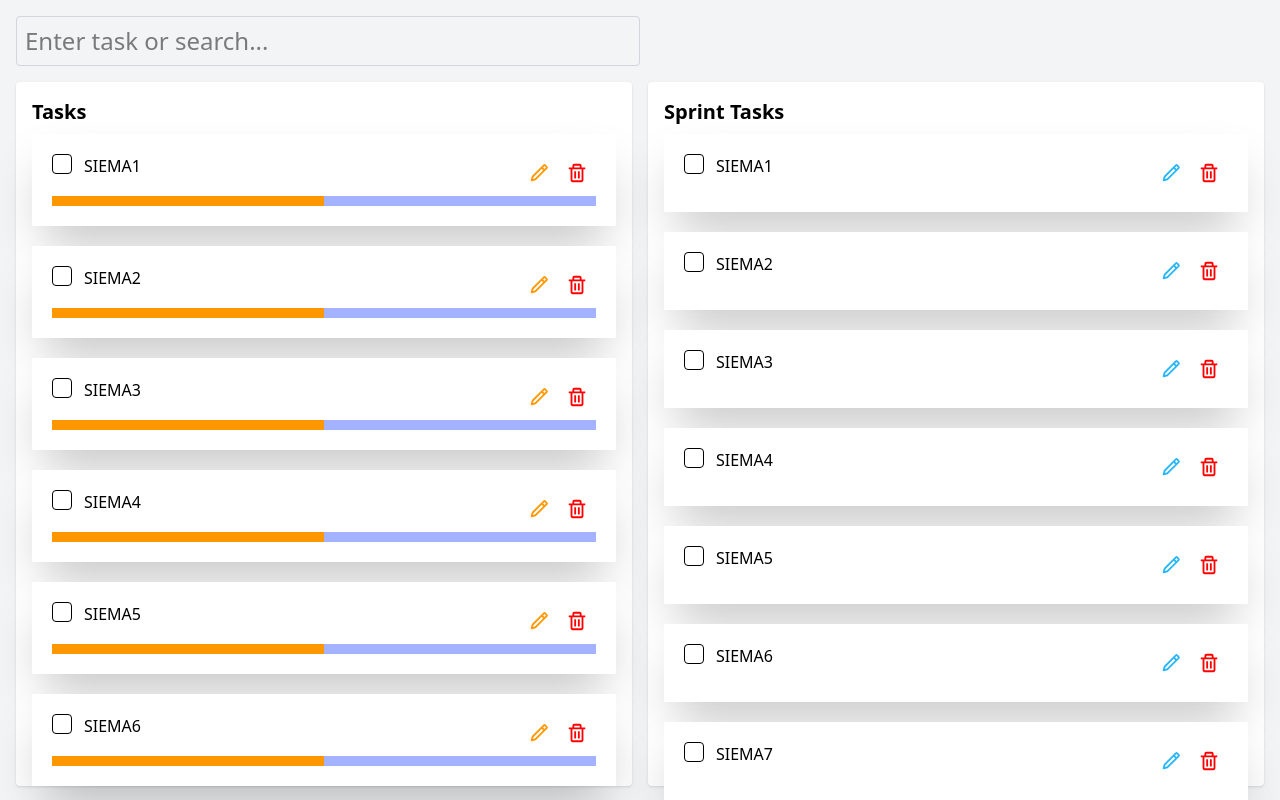
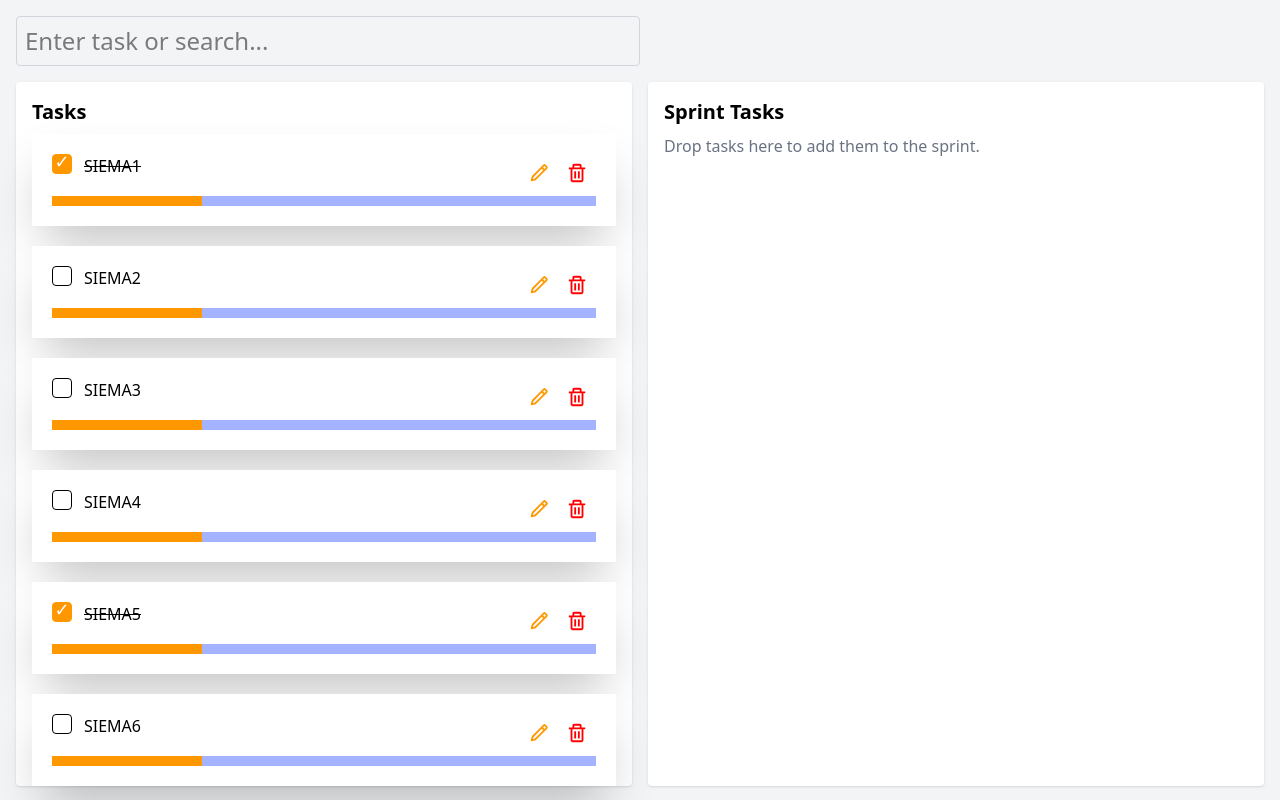
Before and after one commit to ssuminski3/BigTasks, a React (Vite) app in the folder client/BigTask/: page /createsprint in a window 1280 px wide. Shown: the top 800 px of the page. Built offline with nearby package versions, Linux system fonts and the light colour scheme.

Commit message:
Drag and drop from BigTask to Sprint

```diff
--- a/client/BigTask/src/pages/CreateSprint.tsx
+++ b/client/BigTask/src/pages/CreateSprint.tsx
@@ -1,6 +1,9 @@
 import React, { useState } from 'react';
-import BigTaskComponent from '../components/BigTaskComponent'
+import BigTaskComponent from '../components/BigTaskComponent';
 import TaskComponent from '../components/TaskComponent';
+
+//When clicked big tasks populate tasks panel with tasks from this bigTask
+//When put big task in sprint get tasks from bigtask and put them in sprint
 
 interface BigTask {
     done: boolean;
@@ -9,8 +12,6 @@ interface BigTask {
     donesTasks: number;
     key_my: number;
 }
-
-  //When put big task in sprint get tasks from bigtask and put them in sprint
 
 // Initial list of tasks.
 const initialBigTasks: BigTask[] = [
@@ -33,17 +34,38 @@ interface BigTask {
 ];
 
 const CreateSprint: React.FC = () => {
-    const [tasks, setTasks] = useState<BigTask[]>(initialBigTasks);
-    const [sprintTasks, setSprintTasks] = useState<BigTask[]>(initialBigTasks);
+    const [tasks] = useState<BigTask[]>(initialBigTasks);
+    const [sprintTasks, setSprintTasks] = useState<BigTask[]>([]); // initially empty sprint
+
     const [inputValue, setInputValue] = useState('');
-    const [taskMode, setTaskMode] = useState<'single' | 'multiple' | 'loop'>('single');
-    const [loopCount, setLoopCount] = useState<number>(1);
-    const [editText, setEditText] = useState('');
 
+    // Set task data on drag start.
+    const handleDragStart = (event: React.DragEvent<HTMLDivElement>, task: BigTask) => {
+        event.dataTransfer.setData('task', JSON.stringify(task));
+    };
+
+    // Allow drop by preventing the default behavior.
+    const handleDragOver = (event: React.DragEvent<HTMLDivElement>) => {
+        event.preventDefault();
+    };
+
+    // On drop, retrieve the task data and add it to the sprintTasks.
+    const handleDrop = (event: React.DragEvent<HTMLDivElement>) => {
+        event.preventDefault();
+        const data = event.dataTransfer.getData('task');
+        console.log(data)
+        if (data) {
+            const droppedTask: BigTask = JSON.parse(data);
+
+            // Optionally, check if the task already exists in sprintTasks.
+            if (!sprintTasks.find(task => task.key_my === droppedTask.key_my)) {
+                setSprintTasks([...sprintTasks, droppedTask]);
+            }
+        }
+    };
 
     return (
         <div className="h-screen bg-gray-100 p-4">
-
             {/* Top-left input area */}
             <div className="mb-4">
                 <input
@@ -60,38 +82,49 @@ const CreateSprint: React.FC = () => {
                 {/* Left Panel */}
                 <div className="flex-1 bg-white rounded shadow p-4">
                     <h2 className="text-xl font-bold mb-2">Tasks</h2>
-                    {/* Example task list */}
                     {tasks.length === 0 ? (
                         <p className="text-gray-500">No tasks added yet.</p>
                     ) : (
                         <>
                             {tasks.map((task) => (
+                                // Wrap each BigTaskComponent in a draggable div.
+                                <div
+                                    key={task.key_my}
+                                    draggable
+                                    onDragStart={(e) => handleDragStart(e, task)}
+                                    className="cursor-move"
+                                >
                                     <BigTaskComponent
                                         name={task.name}
-                                    key={task.key_my}
                                         key_my={task.key_my}
-                                    done={false}
-                                    donesTasks={5}
-                                    taskToDo={10}/>
+                                        done={task.done}
+                                        donesTasks={task.donesTasks}
+                                        taskToDo={task.taskToDo}
+                                    />
+                                </div>
                             ))}
                         </>
                     )}
                 </div>
 
                 {/* Right Panel */}
-                <div className="flex-1 bg-white rounded shadow p-4">
+                <div
+                    className="flex-1 bg-white rounded shadow p-4"
+                    onDrop={handleDrop}
+                    onDragOver={handleDragOver}
+                >
                     <h2 className="text-xl font-bold mb-2">Sprint Tasks</h2>
-                    {/* Example task list */}
-                    {tasks.length === 0 ? (
-                        <p className="text-gray-500">No tasks added yet.</p>
+                    {sprintTasks.length === 0 ? (
+                        <p className="text-gray-500">Drop tasks here to add them to the sprint.</p>
                     ) : (
                         <>
                             {sprintTasks.map((task) => (
                                 <TaskComponent
+                                    key={task.key_my}
                                     name={task.name}
-                                    key={task.key_my}
                                     key_my={task.key_my}
-                                    done={false} />
+                                    done={task.done}
+                                />
                             ))}
                         </>
                     )}
--- a/client/BigTask/src/pages/MainPage.tsx
+++ b/client/BigTask/src/pages/MainPage.tsx
@@ -56,7 +56,7 @@ function MainPage() {
   const [tasks, setTasks] = useState<BigTask[]>(initialBigTasks.filter(e => e.done === false));
   const [sprints, setSprints] = useState<Sprint[]>(sprintes.filter(e => e.done === false))
   const [doneTasks, setDoneTasks] = useState<BigTask[]>(initialBigTasks.filter(e => e.done === true))
-  const [doneSprints, setDoneSprints] = useState<Sprint[]>(sprintes.filter(e => e.done === true))
+  const [doneSprints] = useState<Sprint[]>(sprintes.filter(e => e.done === true))
 
 
   // Remove a task based on its key.
```
Lines whose indentation alone changed are shown as unchanged.
